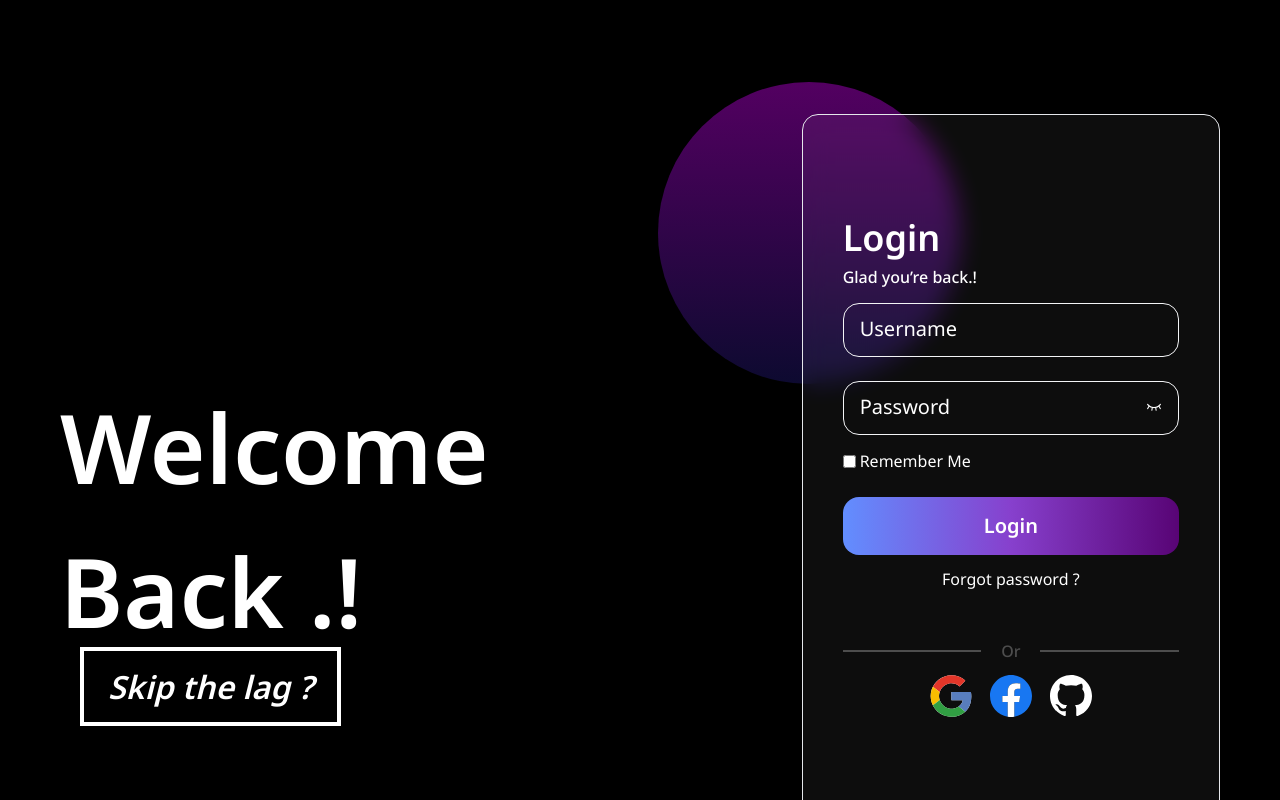
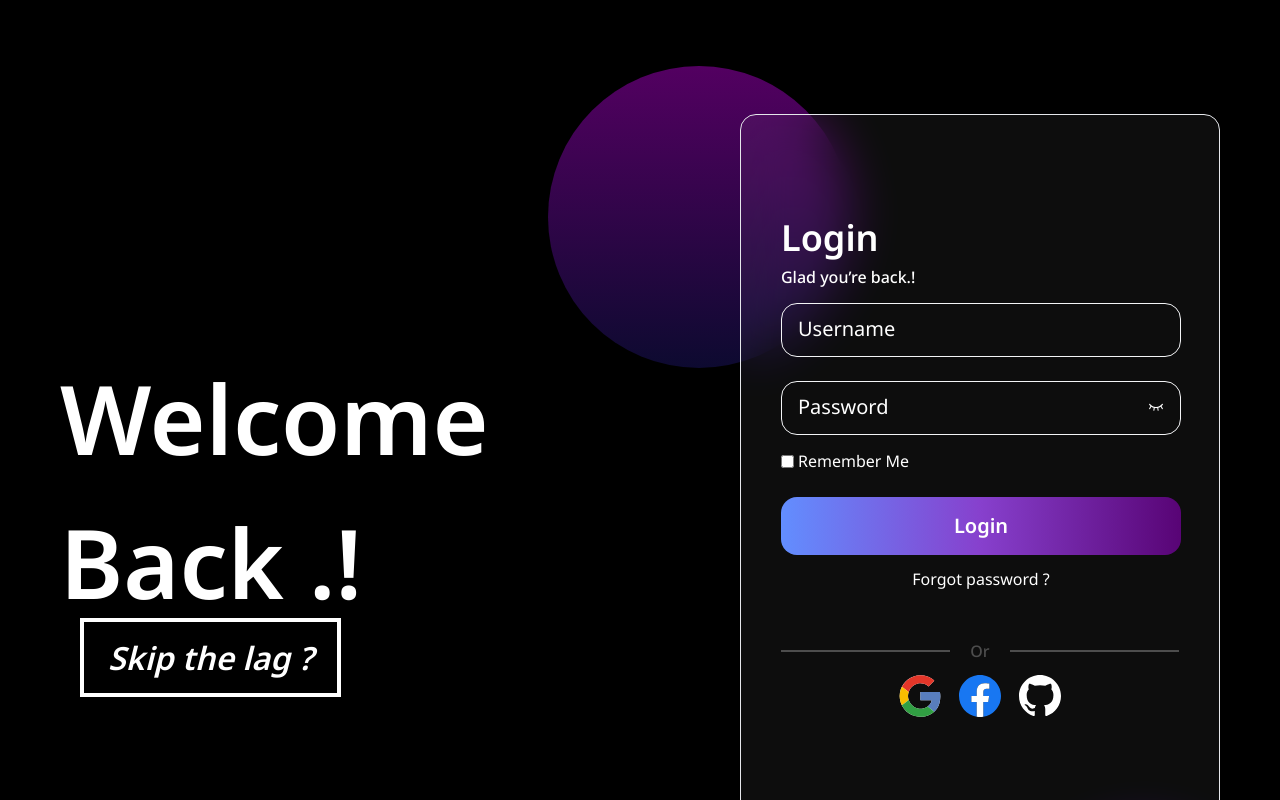
Before and after one commit to anangyoga/login-dark, a React (Vite) app: page / in a window 1280 px wide. Shown: the top 800 px of the page. Built offline with nearby package versions, Linux system fonts and the light colour scheme; a web font is replaced by a local one.

Commit message:
fix: layouting

```diff
--- a/src/App.jsx
+++ b/src/App.jsx
@@ -8,20 +8,22 @@ import { ReactComponent as ElipseRightIcon } from "./assets/elipse-right.svg";
 const App = () => {
   return (
     <main className="bg-black min-h-screen">
-      <section className="flex items-center gap-[83px] px-[60px] py-[114px] min-h-screen">
-        <div>
-          <h1 className="text-8xl font-semibold text-white leading-normal">Welcome Back .!</h1>
+      <section className="grid grid-cols-5 gap-24 px-[60px] py-[114px]">
+        <div className="col-span-3">
+          <div className="flex flex-col justify-center min-h-screen">
+            <h1 className="text-8xl font-semibold text-white leading-normal">Welcome Back .!</h1>
 
-          <div className="pl-5">
-            <span className="text-[32px] text-white font-semibold italic border-4 border-white px-6 py-[14px]">Skip the lag ?</span>
+            <div className="pl-5">
+              <span className="text-[32px] text-white font-semibold italic border-4 border-white px-6 py-[14px]">Skip the lag ?</span>
+            </div>
           </div>
         </div>
 
-        <div className="w-[480px] relative">
-          <ElipseTopIcon className="absolute -top-8 -left-36" />
+        <div className="w-[480px] relative col-span-2 justify-self-end">
+          <ElipseTopIcon className="absolute w-[302px] h-[302px] -top-12 -left-48" />
           <ElipseRightIcon className="absolute -bottom-20 -right-9" />
-          <div className="border border-gray-200 rounded-2xl bg-white bg-opacity-5 backdrop-blur-md px-10 py-24 text-white flex flex-col gap-12">
-            <div className=" flex flex-col gap-[14px]">
+          <div className="border border-gray-200 rounded-2xl bg-white bg-opacity-5 backdrop-blur-[26px] px-10 py-24 text-white flex flex-col gap-12">
+            <div className="flex flex-col gap-[14px] w-[400px]">
               <div>
                 <h3 className="text-4xl leading-normal font-semibold">Login</h3>
                 <p className="text-base font-medium leading-normal">Glad you’re back.!</p>
```
Also changed, not shown: src/assets/elipse-top.svg.
